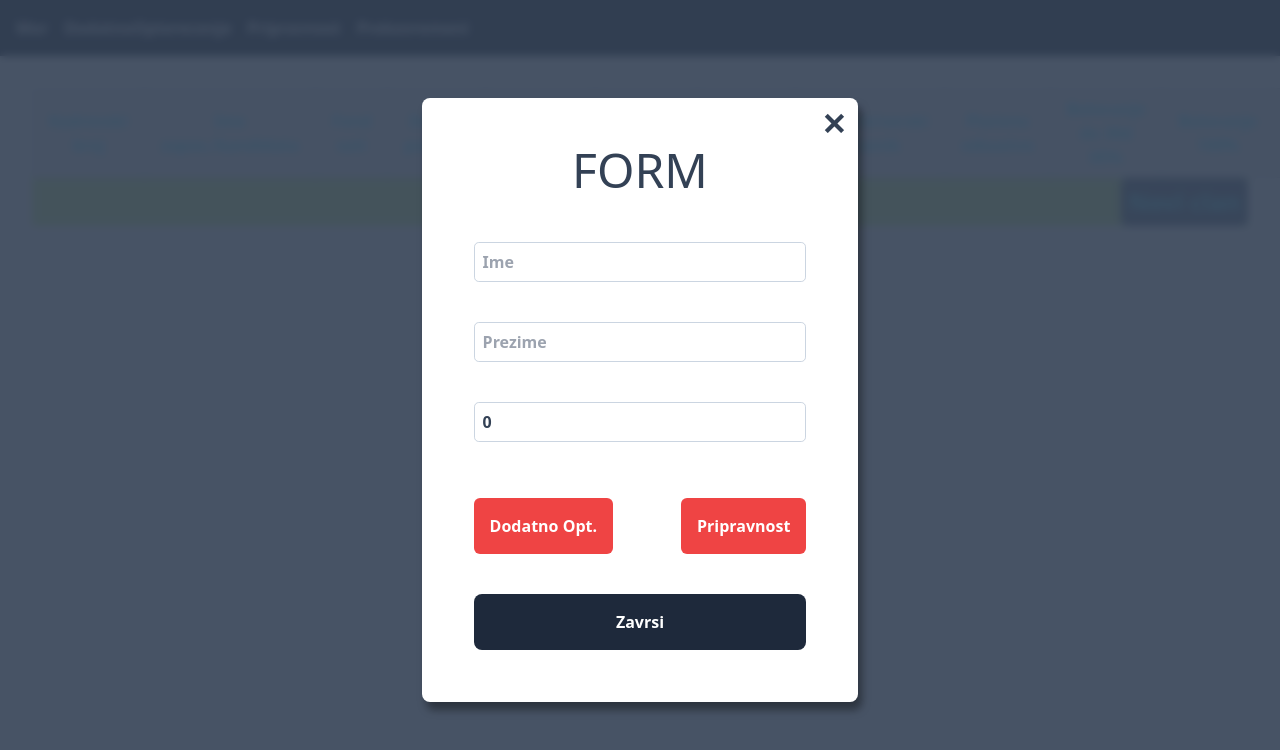
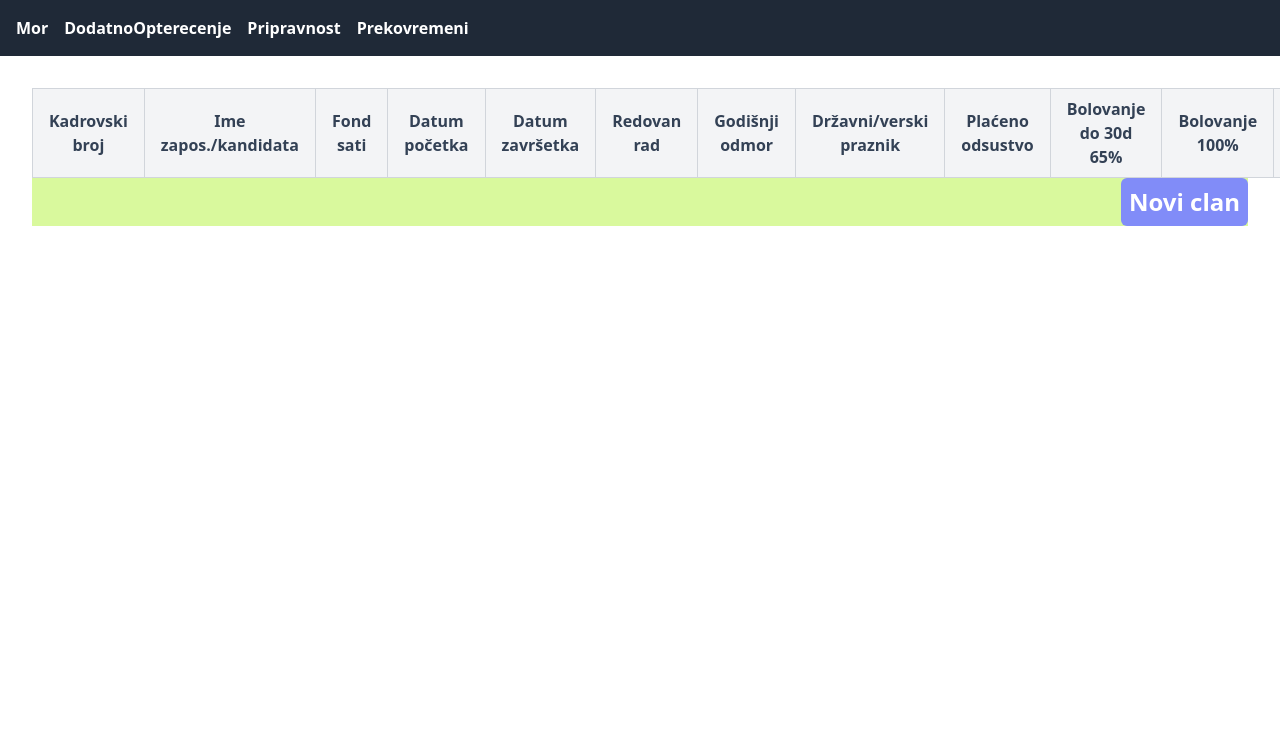
Before and after one commit to UrosPetronijevic/Records-of-employees, a React (Vite) app: page /table1 in a window 1280 px wide. Shown: the top 750 px of the page. Built offline with nearby package versions, Linux system fonts and the light colour scheme.

Commit message:
Label component added,code readability enhanced and labels moved to Label component

```diff
--- a/src/App.tsx
+++ b/src/App.tsx
@@ -17,12 +17,12 @@ import { Employee } from "./Components/Classes";
 export default function App() {
   const [employees, setEmployees] = useState<Employee[]>([]);
 
-  const [newMember, setNewMember] = useState<boolean>(true);
+  const [newMember, setNewMember] = useState<boolean>(false);
 
   const [absence, setAbsence] = useState<boolean>(false);
 
   return (
-    <div className=" font-bold text-cyan-300">
+    <div className=" font-bold text-slate-700">
       <Router>
         <Navigation />
         <main className="p-8">
--- a/src/Components/Classes.tsx
+++ b/src/Components/Classes.tsx
@@ -15,7 +15,7 @@ export class Employee {
   porodiljskoOdsustvo: number;
 
   constructor(
-    kadrovskiBroj: number,
+    kadrovskiBroj: number | any,
     imeZaposlenog: string,
     prezimeZaposlenog: string,
     fondSati: number,
--- /dev/null
+++ b/src/Components/Label.tsx
@@ -0,0 +1,42 @@
+import { Employee } from "./Classes";
+
+type LabelProps = {
+  placeholder: string;
+  type: string;
+  value: any;
+  setEmployee: React.Dispatch<React.SetStateAction<Employee>>; // Fu
+  keyOf: any;
+};
+
+export default function Label({
+  placeholder,
+  type,
+  value,
+  setEmployee,
+  keyOf,
+}: LabelProps) {
+  //////////////////////////////////////////////////////////////////////////
+  const handleInputChange = (field: keyof Employee, value: any) => {
+    setEmployee((prev) => ({
+      ...prev,
+      [field]: value,
+    }));
+  };
+
+  return (
+    <label className="flex gap-1 flex-col">
+      <input
+        placeholder={placeholder}
+        type={type}
+        className="rounded-[.3rem] h-10 border-slate-300 border px-2"
+        value={value}
+        onChange={(e) =>
+          handleInputChange(
+            keyOf,
+            type === "text" ? e.target.value : parseInt(e.target.value)
+          )
+        }
+      />
+    </label>
+  );
+}
--- a/src/Components/NewMember.tsx
+++ b/src/Components/NewMember.tsx
@@ -1,5 +1,6 @@
 import { useState } from "react";
 import { Employee } from "./Classes";
+import Label from "./Label";
 
 type NewMemberProps = {
   newMember: boolean;
@@ -15,15 +16,15 @@ export default function NewMember({
   setEmployees,
 }: NewMemberProps) {
   const [employee, setEmployee] = useState<Employee>(
-    new Employee(0, "", "", 0, "", "", 0, 0, 0, 0, 0, 0, 0, 0)
+    new Employee("", "", "", 0, "", "", 0, 0, 0, 0, 0, 0, 0, 0)
   );
 
-  const handleInputChange = (field: keyof Employee, value: any) => {
-    setEmployee((prev) => ({
-      ...prev,
-      [field]: value,
-    }));
-  };
+  // const handleInputChange = (field: keyof Employee, value: any) => {
+  //   setEmployee((prev) => ({
+  //     ...prev,
+  //     [field]: value,
+  //   }));
+  // };
 
   // const handleFormSubmit = (e: React.FormEvent) => {
   //   e.preventDefault();
@@ -44,7 +45,7 @@ export default function NewMember({
 
   return (
     <div className="absolute inset-0 bg-slate-700/90 flex justify-center items-center flex-col p-4 backdrop-blur-sm">
-      <div className="w-[35%] bg-white flex flex-col p-1 items-center shadow-[4.0px_8.0px_8.0px_rgba(0,0,0,0.38)] rounded-lg">
+      <div className="w-[35%] bg-white flex flex-col p-1 items-center shadow-[4.0px_4.0px_4.0px_4.0px_rgba(0,0,0,0.18)] rounded-lg backdrop-blur-sm">
         <button
           className="text-slate-700 text-3xl w-fit self-end py-1 px-2 rounded-lg"
           type="button"
@@ -58,36 +59,36 @@ export default function NewMember({
         <div className="h-max w-full flex flex-col-reverse p-4">
           <form
             onSubmit={handleFormSubmit}
-            className=" w-full flex flex-col h-full justify-between p-8 text-slate-700"
+            className=" w-full flex flex-col h-full justify-between p-8 text-slate-700 "
           >
             <div className="flex flex-col justify-center h-max gap-10 text-[1rem] w-full">
-              <label className="flex gap-1 flex-col">
+              <Label
+                placeholder={"Ime"}
+                type={"text"}
+                value={employee.imeZaposlenog}
+                setEmployee={setEmployee}
+                keyOf={"imeZaposlenog"}
+              />
+
+              <Label
+                placeholder={"Prezime"}
+                type={"text"}
+                value={employee.prezimeZaposlenog}
+                setEmployee={setEmployee}
+                keyOf={"prezimeZaposlenog"}
+              />
+
+              <Label
+                placeholder={"Sab br."}
+                type={"number"}
+                value={employee.kadrovskiBroj}
+                setEmployee={setEmployee}
+                keyOf={"kadrovskiBroj"}
+              />
+
+              {/* <label className="flex gap-1 flex-col">
                 <input
-                  placeholder="Ime"
-                  type="text"
-                  className="rounded-[.3rem] h-10 border-slate-300 border px-2"
-                  value={employee.imeZaposlenog}
-                  onChange={(e) =>
-                    handleInputChange("imeZaposlenog", e.target.value)
-                  }
-                />
-              </label>
-
-              <label className="flex gap-1 flex-col">
-                <input
-                  placeholder="Prezime"
-                  type="text"
-                  className="rounded-[.3rem] h-10 border-slate-300 border px-2"
-                  value={employee.prezimeZaposlenog}
-                  onChange={(e) =>
-                    handleInputChange("prezimeZaposlenog", e.target.value)
-                  }
-                />
-              </label>
-
-              <label className="flex gap-1 flex-col">
-                <input
-                  placeholder="Sab"
+                  placeholder="Sab br."
                   type="number"
                   className="rounded-[.3rem] h-10 border-slate-300 border px-2"
                   value={employee.kadrovskiBroj}
@@ -95,13 +96,13 @@ export default function NewMember({
                     handleInputChange("kadrovskiBroj", parseInt(e.target.value))
                   }
                 />
-              </label>
+              </label> */}
 
               <div className="flex justify-between mt-4 text-white">
-                <button type="submit" className="p-4 bg-red-500 rounded-md">
+                <button type="submit" className="p-4 bg-indigo-500 rounded-md">
                   Dodatno Opt.
                 </button>
-                <button type="submit" className="p-4 bg-red-500 rounded-md">
+                <button type="submit" className="p-4 bg-indigo-500 rounded-md">
                   Pripravnost
                 </button>
               </div>
--- a/src/Components/Table1.tsx
+++ b/src/Components/Table1.tsx
@@ -97,7 +97,7 @@ export default function Table1({
       <div className="flex bg-lime-200 flex-row-reverse">
         <button
           type="button"
-          className="bg-slate-500 rounded-md text-2xl p-2"
+          className="bg-indigo-400 text-white rounded-md text-2xl p-2"
           onClick={() => setNewMember(!newMember)}
         >
           Novi clan
```
